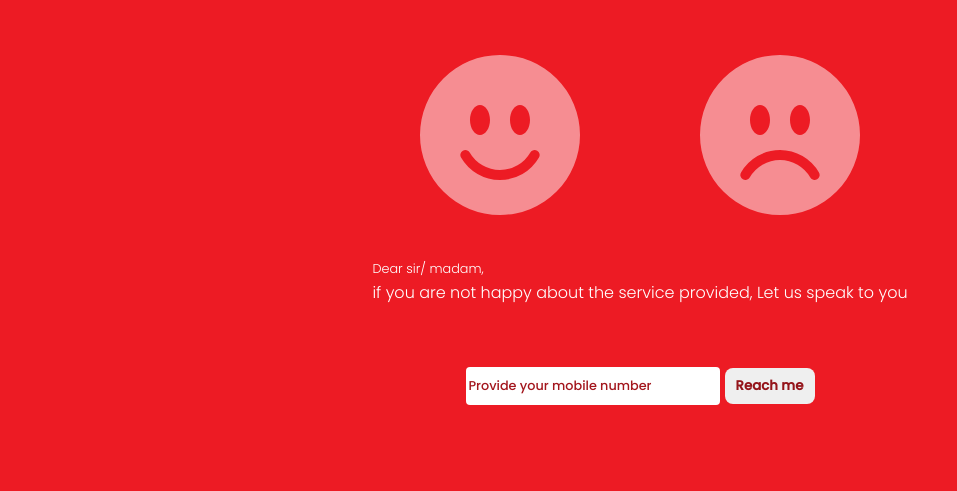
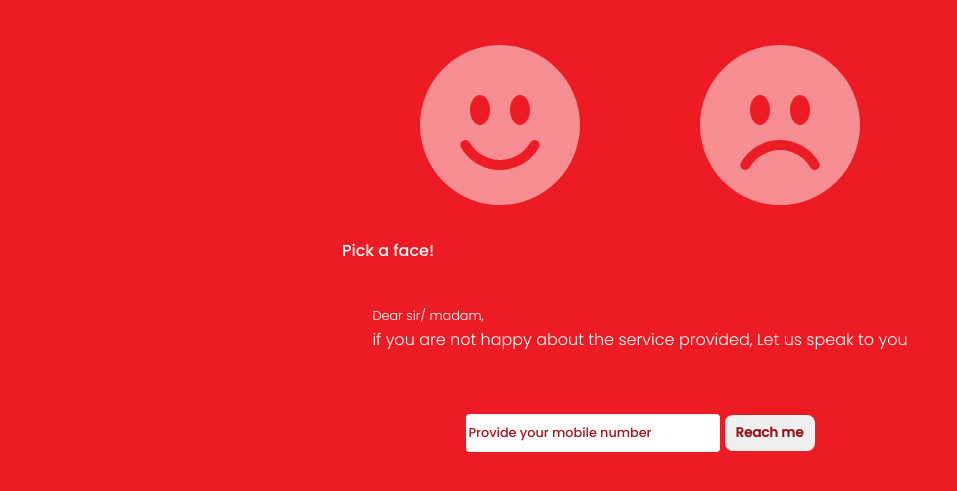
Before and after one commit to Zikeyyy/feedbackApp, a plain HTML site: page index.html in a window 1280 px wide. Both pictures are taken after a click on the button "Reach me". Shown: the part 195-686 px from the top of the page, without its empty margins (0-957 px from the left). Drawn offline with Linux system fonts and the light colour scheme; a web font is replaced by a local one.

Commit message:
Update index.html

```diff
--- a/index.html
+++ b/index.html
@@ -18,6 +18,9 @@
             document.getElementById(happy - face).style.opacity = '1'
             document.getElementById(sad - face).style.opacity = '1'
         }
+        function submit(){
+    alert("THank you! One of our agent will reach you sooner")
+}
     </script>
 
 </head>
@@ -26,6 +29,7 @@
     <img class="logo" src="download (1).png" alt="">
     <div class="body-area">
         <h1>Rate Us!</h1>
+        <div class="rating-images">
             <div class="faces-area">
                 <svg id="happy-face" onclick="faceClick()" xmlns="http://www.w3.org/2000/svg" width="16" height="16"
                     fill="currentColor" class="bi bi-emoji-smile-fill" viewBox="0 0 16 16">
@@ -38,6 +42,9 @@
                         d="M8 16A8 8 0 1 0 8 0a8 8 0 0 0 0 16zM7 6.5C7 7.328 6.552 8 6 8s-1-.672-1-1.5S5.448 5 6 5s1 .672 1 1.5zm-2.715 5.933a.5.5 0 0 1-.183-.683A4.498 4.498 0 0 1 8 9.5a4.5 4.5 0 0 1 3.898 2.25.5.5 0 0 1-.866.5A3.498 3.498 0 0 0 8 10.5a3.498 3.498 0 0 0-3.032 1.75.5.5 0 0 1-.683.183zM10 8c-.552 0-1-.672-1-1.5S9.448 5 10 5s1 .672 1 1.5S10.552 8 10 8z" />
                 </svg>
             </div>
+            <p>Pick a face!</p>
+        </div>
+
         <h2><span style="font-size: .8rem; margin-bottom: 10px;">Dear sir/ madam,</span><br>if you are not happy about
             the service provided, Let us speak to you</h2>
         <div class="input-area">
@@ -45,8 +52,6 @@
                 onfocus="this.value = ''">
             <button class="btn" onclick="submit()">Reach me</button>
         </div>
-
-
     </div>
 </body>
 
```
Lines whose indentation alone changed are shown as unchanged.
